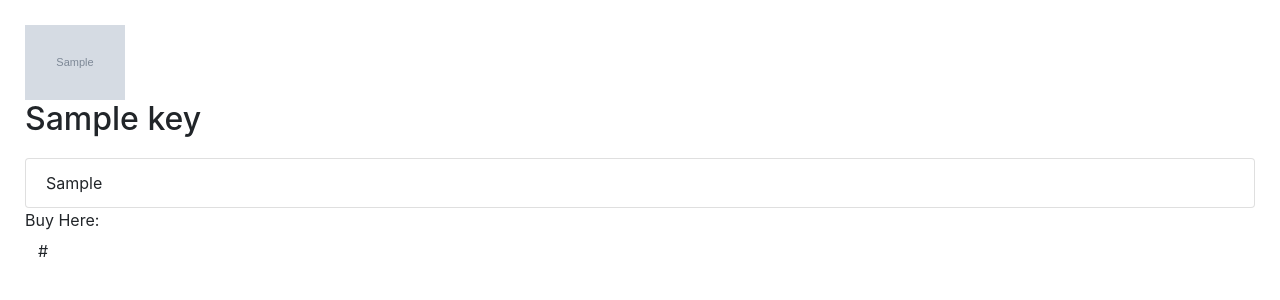
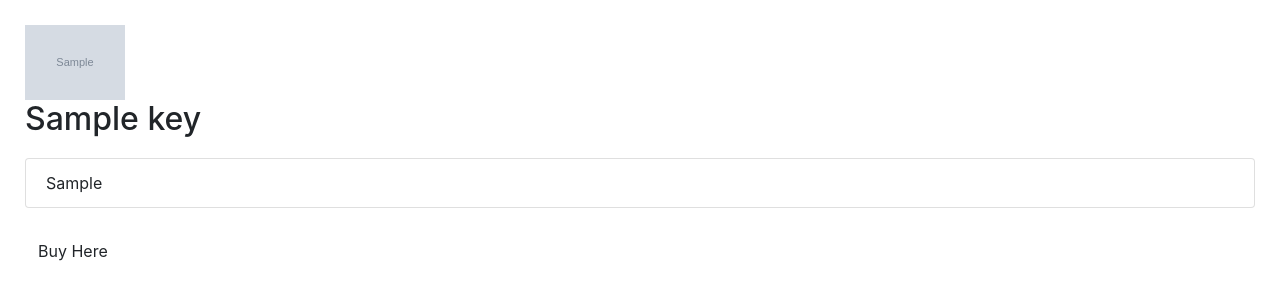
Before and after one commit to tomqle/key_lookup, a Django app: template templates/key.html in a window 1280 px wide. Shown: the top 300 px of the page. Run offline with Django 3.2, Linux system fonts and the light colour scheme; tables that the repository leaves empty hold one stand-in row (values such as "Sample post"); the template is opened without the code that fills it: values that come from a table or form of the project are taken from there, most other values are stand-ins (such as "Sample title", 1, 10 or a date in 2020); grey boxes marked "Sample" are stand-in pictures; some libraries are stand-ins or nearby versions.

Commit message:
Changed buy link at bottom of key page to a button

```diff
--- a/templates/key.html
+++ b/templates/key.html
@@ -9,7 +9,7 @@
   {% endfor %}
   </ul>
   {% if link %}
-    <p>Buy Here:<br><a id="buy_link" class="btn primary-btn" href="{{ link }}">{{ link }}</a></p>
+    <p><br><a id="buy_link" class="btn primary-btn" target="_blank" href="{{ link }}">Buy Here</a></p>
   {% endif %}
 {% endblock %}
 
```
